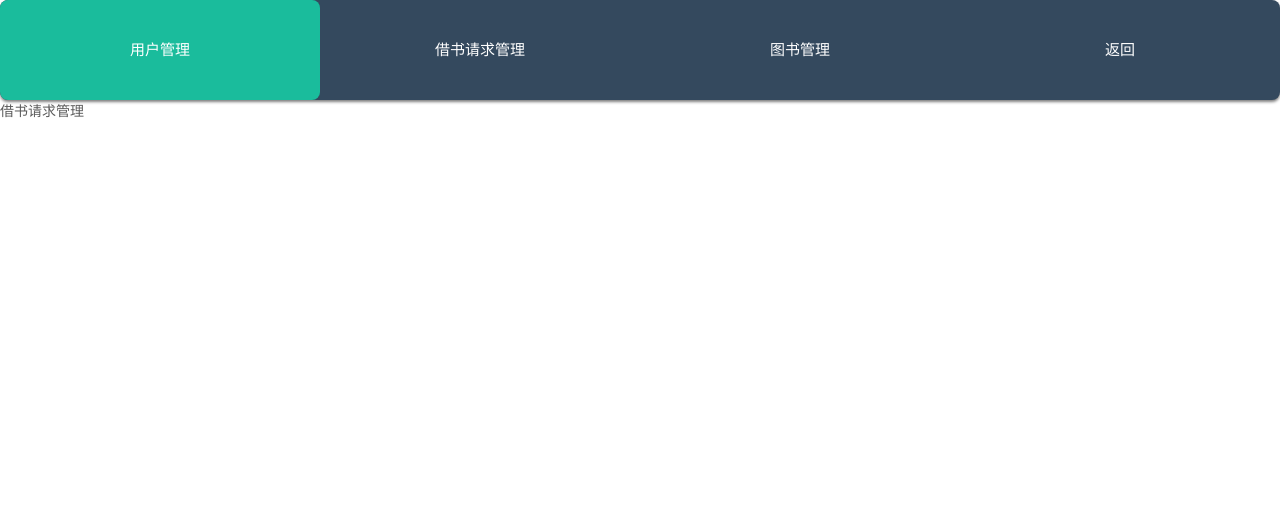
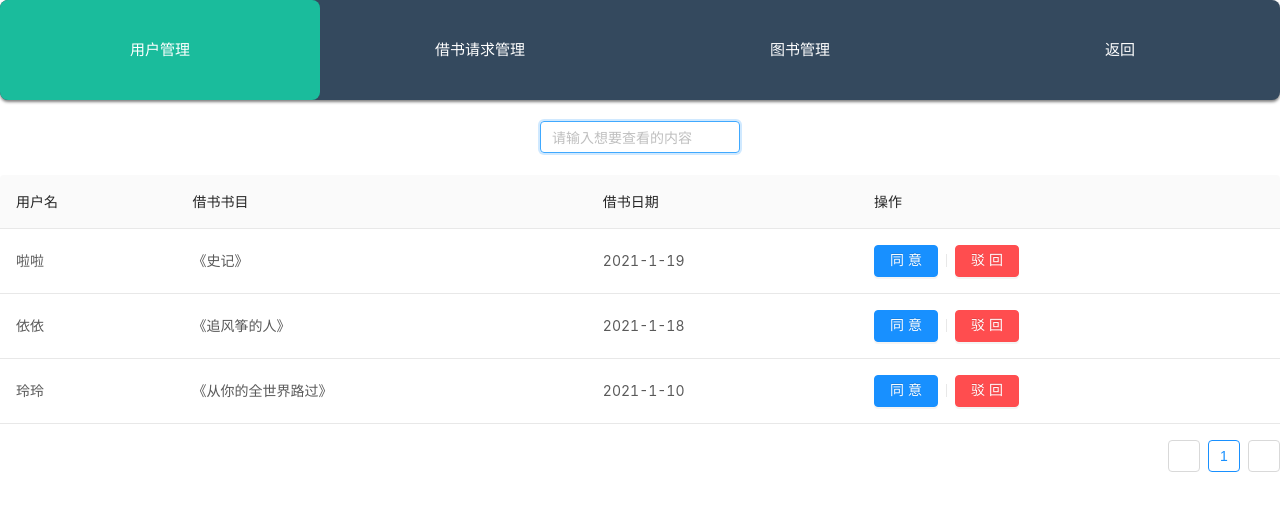
Before and after one commit to bookManagess/book_manage, a Vue app in the folder book_manage_front/: page /manager_home/bookRecord in a window 1280 px wide. Shown: the top 510 px of the page. Built offline with nearby package versions, Linux system fonts and the light colour scheme.

Commit message:
李艳婷版，借书请求页面做好

```diff
--- /dev/null
+++ b/book_manage_front/src/components/borrow_record/record.vue
@@ -0,0 +1,92 @@
+<template>
+<div>
+   <br/>
+   <div class="book_search">
+      <a-auto-complete
+        class="search_text"
+        v-model="value"
+        style="width: 200px"
+        placeholder="请输入想要查看的内容"
+        auto-focus
+      />
+    </div>
+    <br/>
+    <div>
+    <a-table :columns="columns" :data-source="data">
+    <span slot="action" >
+      <a-button type="primary">
+         同意
+      </a-button>
+      <a-divider type="vertical" />
+      <a-button type="danger">
+         驳回
+      </a-button>
+    </span>
+  </a-table>
+  </div>
+</div>
+</template>
+
+<script>
+const columns = [
+  {
+    title: '用户名',
+    dataIndex: 'name',
+    key: 'name',
+  },
+  {
+    title: '借书书目',
+    dataIndex: 'book',
+    key: 'book',
+  },
+  {
+    title: '借书日期',
+    dataIndex: 'date',
+    key: 'date',
+  },
+  {
+    title: '操作',
+    key: 'action',
+    scopedSlots: { customRender: 'action' },
+  },
+];
+
+const data = [
+  {
+    key: '1',
+    name: '啦啦',
+    book:'《史记》',
+    date: '2021-1-19',
+  },
+  {
+     key: '2',
+    name: '依依',
+    book:'《追风筝的人》',
+    date: '2021-1-18',
+  },
+  {
+     key: '3',
+    name: '玲玲',
+    book:'《从你的全世界路过》',
+    date: '2021-1-10',
+  },
+];
+
+
+export default {
+  data() {
+    return {
+      data,
+      columns,
+    };
+  },
+};
+
+</script>
+
+<style scoped>
+.book_search {
+  display: flex;
+  justify-content: center;
+}
+</style>
--- a/book_manage_front/src/views/manager/bookRecord.vue
+++ b/book_manage_front/src/views/manager/bookRecord.vue
@@ -1,5 +1,16 @@
 <template>
-    <div>
-        借书请求管理
-    </div>
+  <div>
+    <record></record>
+  </div>
 </template>
+
+<script>
+import record from "../../components/borrow_record/record.vue";
+
+export default {
+  name:"bookRecord",
+  components: {
+    record
+  },
+};
+</script>
```
